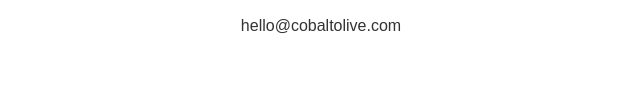
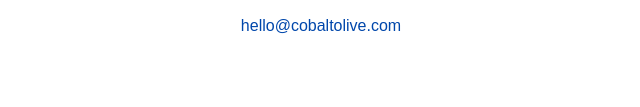
Before and after one commit to managingchaos/cobaltolive, a plain HTML site: page index.html in a window 1280 px wide. Shown: the part 497-604 px from the top of the page, without its empty margins (319-959 px from the left). Drawn offline with Linux system fonts and the light colour scheme.

Commit message:
Add files via upload

```diff
--- a/index.html
+++ b/index.html
@@ -31,7 +31,7 @@
       transform: scale(1.03);
     }
     a {
-      color: #333;
+      color: #0047AB;
       margin-top: 20px;
       text-decoration: none;
       font-size: 1rem;
```
